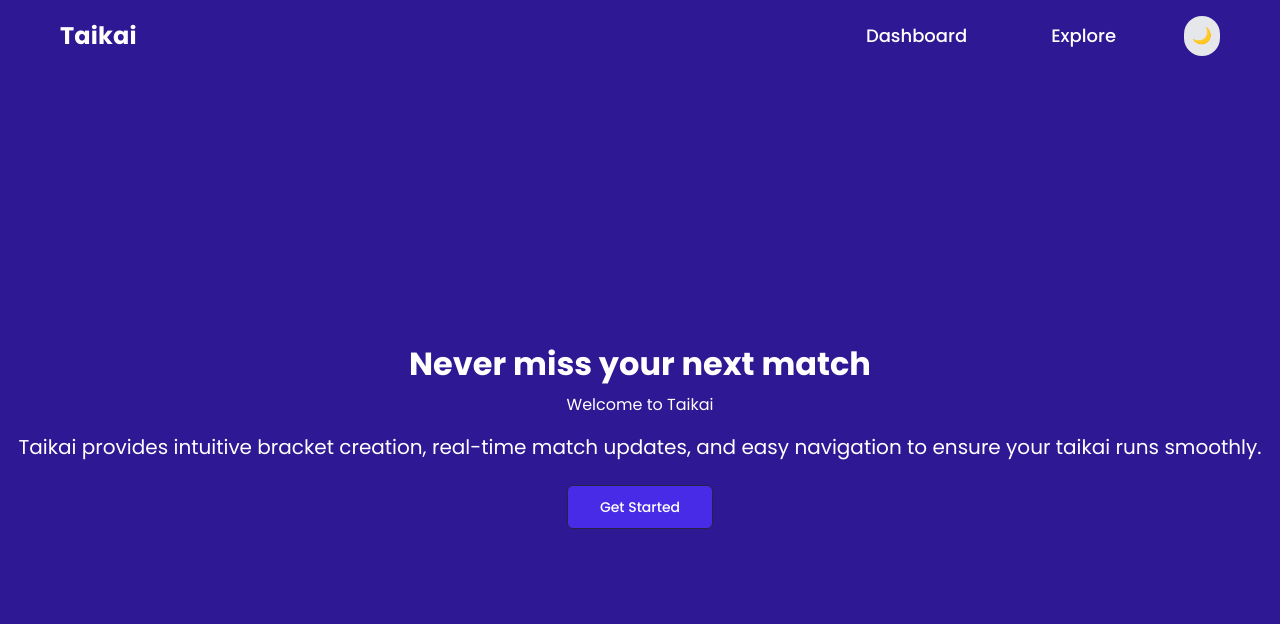
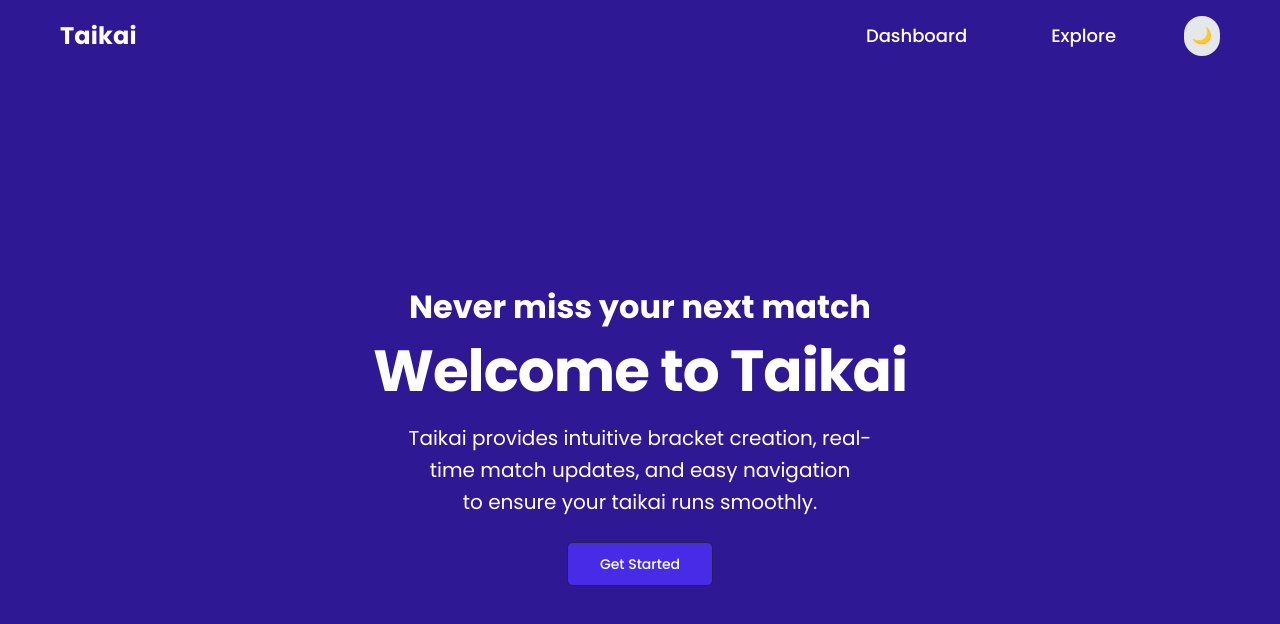
Before and after one commit to s3lven/taikai, a React (Vite) app in the folder frontend/: page / in a window 1280 px wide. Shown: the top 624 px of the page. Built offline with nearby package versions, Linux system fonts and the light colour scheme.

Commit message:
fix: applied tailwind styling to pages folder

```diff
--- a/frontend/tailwind.config.js
+++ b/frontend/tailwind.config.js
@@ -6,6 +6,8 @@
 		"./src/app/**/*.{js,ts,jsx,tsx,mdx}",
 		"./src/components/**/*.{js,ts,jsx,tsx,mdx}",
 		"./src/features/**/*.{js,ts,jsx,tsx,mdx}",
+		"./src/pages/**/*.{js,ts,jsx,tsx,mdx}",
+
 	],
 	theme: {
 		extend: {
```
